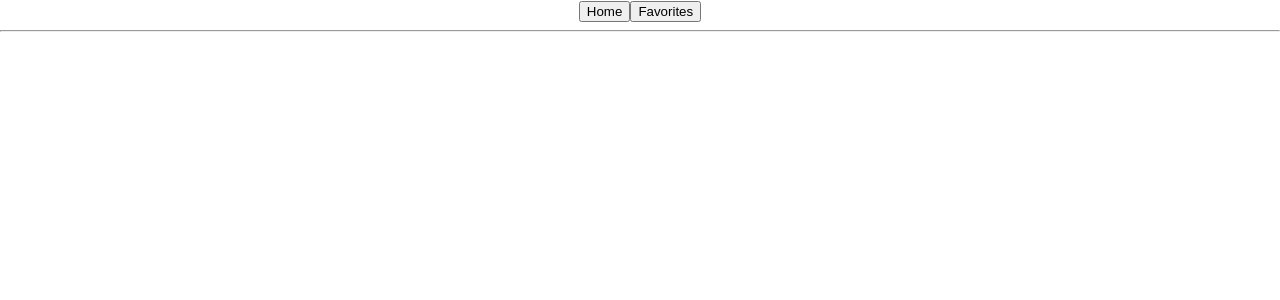
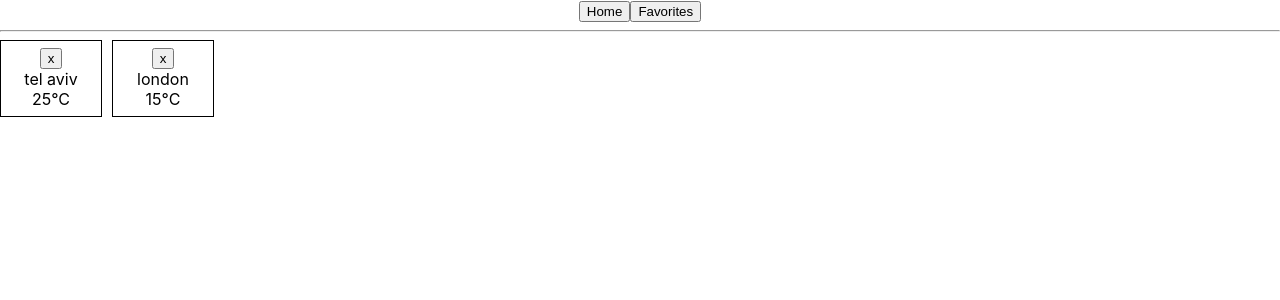
Before and after one commit to urischwallb/weatherStation, a React (Create React App) app: page /favorites in a window 1280 px wide. Shown: the top 300 px of the page. Built offline with nearby package versions, Linux system fonts and the light colour scheme; the HTML template or start-up script is replaced by a standard one.

Commit message:
app upload

```diff
--- a/src/App.js
+++ b/src/App.js
@@ -9,8 +9,7 @@ import Home from './components/Home';
 function App() {
 
   const [search, setSearch] = useState('tel aviv')
-  const [key, setKey] = useState('4AtsgHysNBEIrLBRuVaxaT1VOxpyLd2o')
-  const [favorites, setFavorites] = useState([])
+  const [favorites, setFavorites] = useState([{city: 'tel aviv', temp: '25'},{city: 'london', temp: '15'}])
   const week = ["Sun","Mon","Tue","Wed","Thu","Fri","Sat"];
 
   const fetchfunc = (url, type, data) => {
--- a/src/components/Box.jsx
+++ b/src/components/Box.jsx
@@ -1,11 +1,22 @@
 import React from 'react'
 
 export default function Box(props) {
-  return (
-    <div style={{display:'flex',alignItems:'center',justifyContent:'center',border:"solid 1px black",width:'100px',height:'75px'}}>
-        {props.data.city}
-        {props.data.day}<br/>
-        {props.data.temp}°C<br/>
-    </div>
-  )
+    const btn = () => {
+        if (props.data.city != undefined) {
+            return <button onClick={() => {
+                props.arr.splice(props.index, 1)
+                props.set(props.arr)
+            }}>x</button>
+        } else {
+            return null
+        }
+    }
+    return (
+        <div style={{ display: 'flex', flexDirection: 'column', alignItems: 'center', justifyContent: 'center', border: "solid 1px black", width: '100px', height: '75px' }}>
+            {btn()}
+            {props.data.city}
+            {props.data.day}<br />
+            {props.data.temp}°C<br />
+        </div>
+    )
 }
--- a/src/components/Favorites.jsx
+++ b/src/components/Favorites.jsx
@@ -4,9 +4,8 @@ import Box from './Box'
 export default function Favorites(props) {
 
   const favoritesDisplay = () => (
-
     props.favorites.map((val, ind) => (
-      <Box data={{ city: val.city, temp: val.temp }} />
+      <Box arr={props.favorites} set={props.setFavorites} index = {ind} data={{ city: val.city, temp: val.temp }} />
       ))
     )
   return (
--- a/src/components/Home.jsx
+++ b/src/components/Home.jsx
@@ -3,7 +3,7 @@ import Box from './Box'
 
 export default function Home(props) {
   const [serverFlag, setServerFlag] = useState(false)
-  const [key, setKey] = useState('4AtsgHysNBEIrLBRuVaxaT1VOxpyLd2o')
+  const [key, setKey] = useState(/* 'wDHAL9z8AeZdxAQb8rhCXZeGKAcXcYFu' */)
   const [cityKey, setCityKey] = useState('')
   const [forecasts5, setForecasts5] = useState('')
   const [valueSearch, setValueSearch] = useState('')
@@ -25,11 +25,17 @@ export default function Home(props) {
       })
   }, [cityKey])
 
+  const favoritesUp = () => {
+    let data = {city: `${props.search}` ,temp: `${forecasts5[0].Temperature.Maximum.Value }`};
+    console.log(data)
+    props.setFavorites([...props.favorites ,data])
+  }
+
   const forecastdisplay = () => (
     forecasts5.map((val, ind) => {
       const d = new Date(forecasts5[ind].Date);
       let day = d.getDay();
-     return <Box data={{ day: props.week[day], temp: forecasts5[ind].Temperature.Maximum.Value }} />
+     return <Box  data={{ day: props.week[day], temp: forecasts5[ind].Temperature.Maximum.Value }} />
     })
   )
   const searchFunc = (value) => {
@@ -47,7 +53,7 @@ export default function Home(props) {
   return (
     <div>
       <div>
-        <button onClick={() => {props.setFavorites([/* ...props.favorites +  */{city: `${props.search}` ,temp: `${forecasts5[0].Temperature.Maximum.Value }`}]) }}>Add to Favorites</button><br />
+        <button onClick={() => {favoritesUp()}}>Add to Favorites</button><br />
         <input onChange={(e) => { searchFunc(e.target.value) }} type="text" placeholder='Enter Place...' />
         <button onClick={() => { setServerFlag(!serverFlag);props.setSearch(valueSearch) }}>search</button>
       </div>
```
